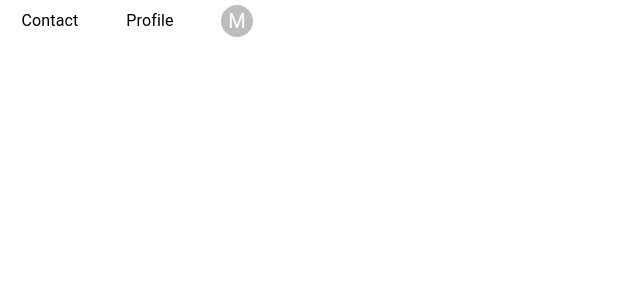
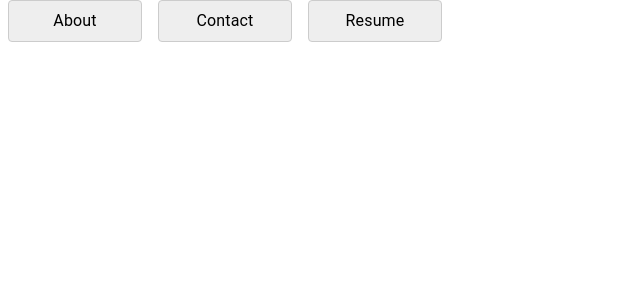
Before and after one commit to bellachen00/bellachen00.github.io, a React (Create React App) app: page / in a window 1280 px wide. Shown: the top 300 px of the page, without its empty margins (0-640 px from the left). Built offline with nearby package versions, Linux system fonts and the light colour scheme.

Commit message:
edited app and navbar

```diff
--- a/src/components/NavBar.jsx
+++ b/src/components/NavBar.jsx
@@ -12,34 +12,51 @@ import PersonAdd from '@mui/icons-material/PersonAdd';
 import Settings from '@mui/icons-material/Settings';
 import Logout from '@mui/icons-material/Logout';
 
+const navClick = (event) => {
+    const targetId = event.currentTarget.innerText.trim();
+    const anchor = document.getElementById(targetId);
+
+    if (anchor) {
+      anchor.scrollIntoView({
+        behavior: 'smooth',
+        block: 'start',
+      });
+    }
+};
+
 export default function NavBar() {
-  const [anchorEl, setAnchorEl] = React.useState(null);
-  const open = Boolean(anchorEl);
-  const handleClick = (event) => {
-    setAnchorEl(event.currentTarget);
-  };
-  const handleClose = () => {
-    setAnchorEl(null);
-  };
+//   const [anchorEl, setAnchorEl] = React.useState(null);
+//   const open = Boolean(anchorEl);
+//   const handleClick = (event) => {
+//     setAnchorEl(event.currentTarget);
+//   };
+
+  const navMenu = ['About', 'Contact', 'Resume'];
   return (
     <React.Fragment>
       <Box sx={{ display: 'flex', alignItems: 'center', textAlign: 'center' }}>
-        <Typography sx={{ minWidth: 100 }}>Contact</Typography>
-        <Typography sx={{ minWidth: 100 }}>Profile</Typography>
-        <Tooltip title="Account settings">
-          <IconButton
-            onClick={handleClick}
-            size="small"
-            sx={{ ml: 2 }}
-            aria-controls={open ? 'account-menu' : undefined}
-            aria-haspopup="true"
-            aria-expanded={open ? 'true' : undefined}
-          >
-            <Avatar sx={{ width: 32, height: 32 }}>M</Avatar>
-          </IconButton>
-        </Tooltip>
+        <nav>
+            {navMenu.map((item) => (
+                <button
+                    key={item}
+                    onClick={navClick}
+                    style={{
+                        cursor: 'pointer',
+                        margin: '0 8px',
+                        padding: '8px 16px',
+                        background: '#eee',
+                        border: '1px solid #ccc',
+                        borderRadius: '4px',
+                    }}
+                >
+                    <Typography sx={{minWidth: 100}}>
+                        {item}
+                    </Typography>
+                </button>
+            ))}
+        </nav>
       </Box>
-      <Menu
+      {/* <Menu
         anchorEl={anchorEl}
         id="account-menu"
         open={open}
@@ -101,7 +118,7 @@ export default function NavBar() {
           </ListItemIcon>
           Logout
         </MenuItem>
-      </Menu>
+      </Menu> */}
     </React.Fragment>
   );
 }
```
Also changed, not shown: src/App.js (+1 -14 lines).
